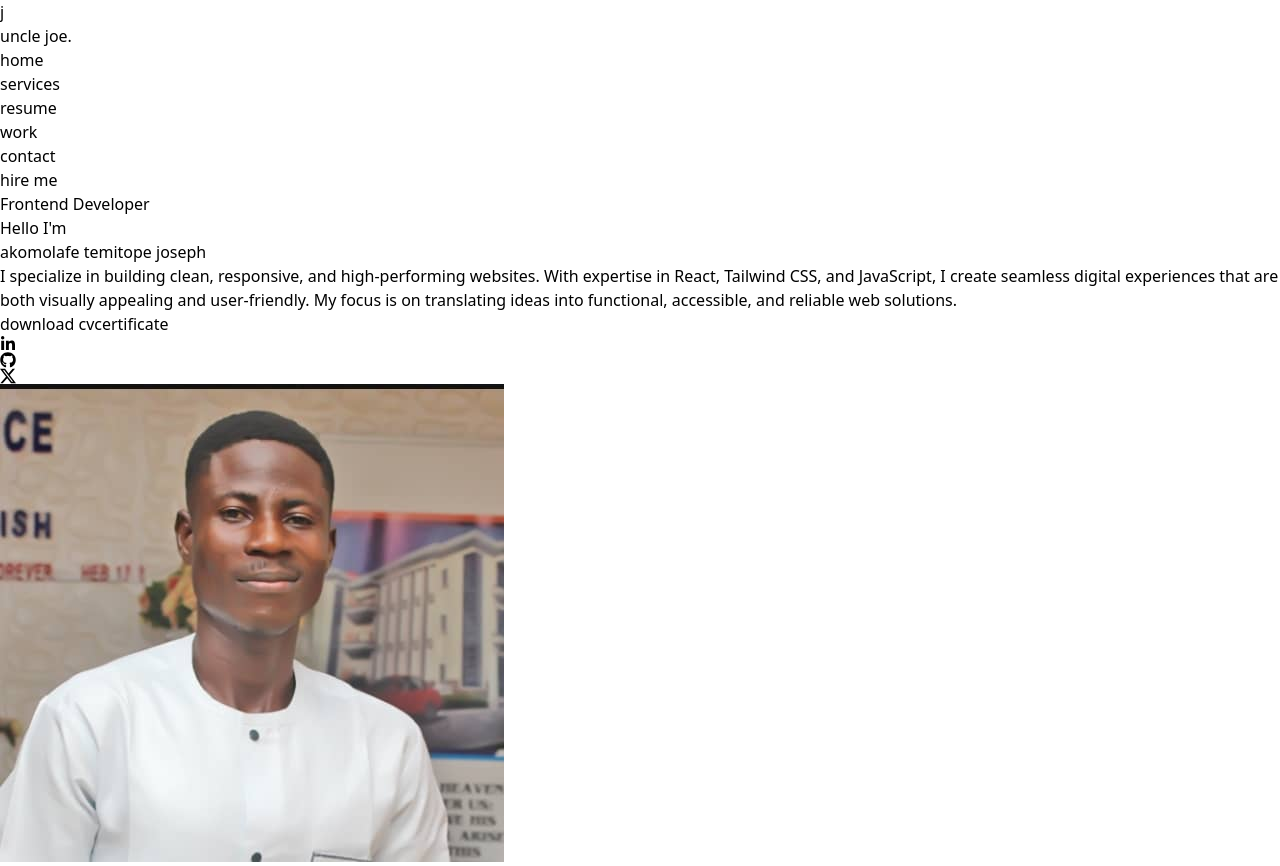
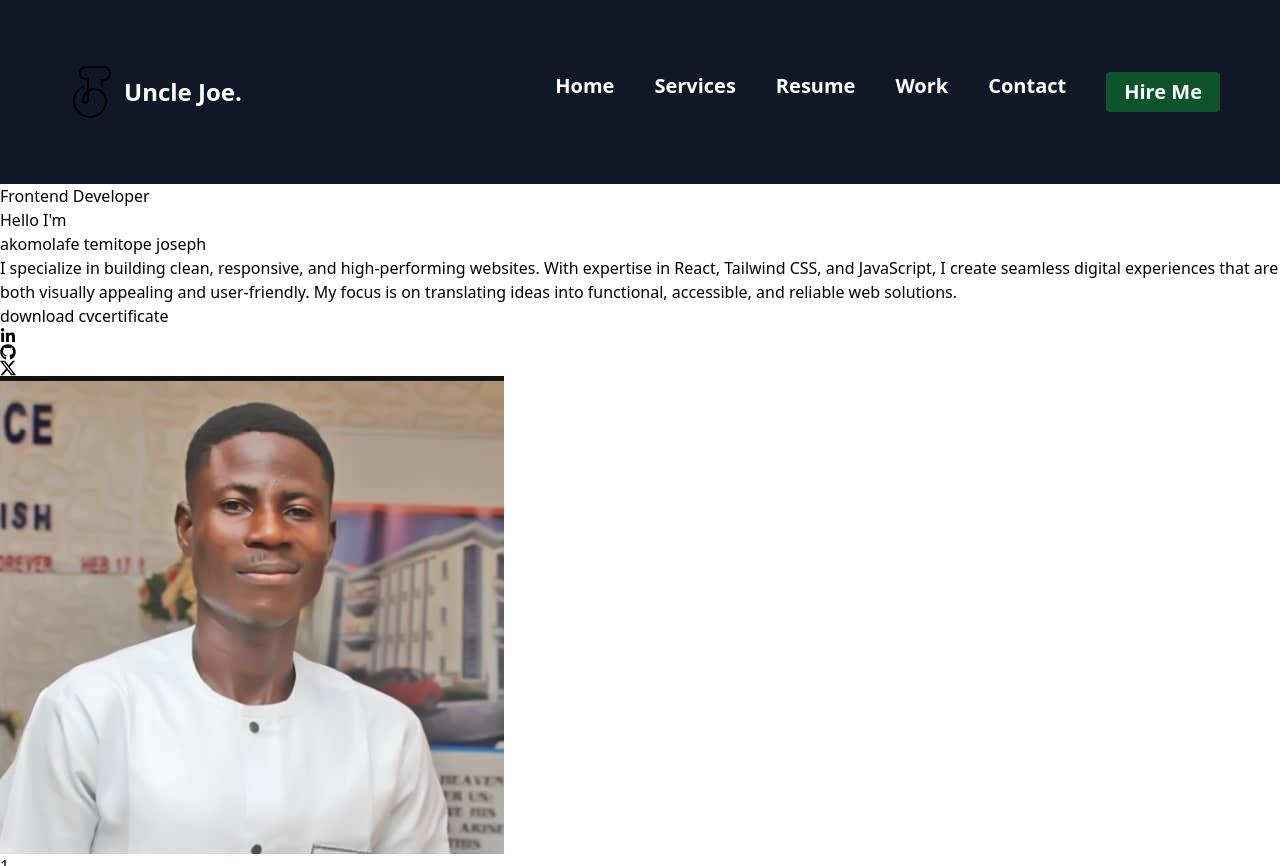
Before and after one commit to akomolafetemitopejoseph/portfolio-2, a React (Vite) app: page / in a window 1280 px wide. Shown: the top 866 px of the page. Built offline with nearby package versions, Linux system fonts and the light colour scheme.

Commit message:
Added new features in navBar

```diff
--- a/src/Components/NavBar.jsx
+++ b/src/Components/NavBar.jsx
@@ -1,26 +1,38 @@
 import React from "react";
+import imgletterj from "../assets/letterJ.png";
 
 function NavBar() {
   return (
-    <div>
-      <nav>
-        <div>
-          <div>j</div>
-          <h1>uncle joe.</h1>
+    <div className="bg-gray-900">
+      <nav className="flex justify-between text-center items-center p-5 lg:p-15 text-white">
+        <div className="flex justify-center items-center">
+          <div className="">
+            <img className="text-green-900" src={imgletterj} alt="letterj" />
+          </div>
+          <h1 className="capitalize font-extrabold text-2xl">uncle joe.</h1>
         </div>
 
-        <div>
-          <ul>
-            <li>home</li>
-            <li>services</li>
-            <li>resume</li>
-            <li>work</li>
-            <li>contact</li>
+        <div className="">
+          <ul className="flex  justify-between text-center capitalize font-semibold text-xl gap-5 lg:gap-10">
+            <li className="cursor-pointer hover:text-green-800 hover:border-b-1">
+              home
+            </li>
+            <li className="cursor-pointer hover:text-green-800 hover:border-b-1">
+              services
+            </li>
+            <li className="cursor-pointer hover:text-green-800 hover:border-b-1">
+              resume
+            </li>
+            <li className="cursor-pointer hover:text-green-800 hover:border-b-1">
+              work
+            </li>
+            <li className="cursor-pointer hover:text-green-800 hover:border-b-1">
+              contact
+            </li>
+            <button className="capitalize bg-green-900 hover:bg-green-800 active:bg-green-900 font-semibold text-xl border-2 border-green-900 px-4 py-1 rounded cursor-pointer ">
+              hire me
+            </button>
           </ul>
-        </div>
-
-        <div>
-            <button>hire me</button>
         </div>
       </nav>
     </div>
```
Also changed, not shown: package.json (+7 -0 lines), src/assets/letterJ.png (added), 1 other file (tests, documents, lock files or other folders).
